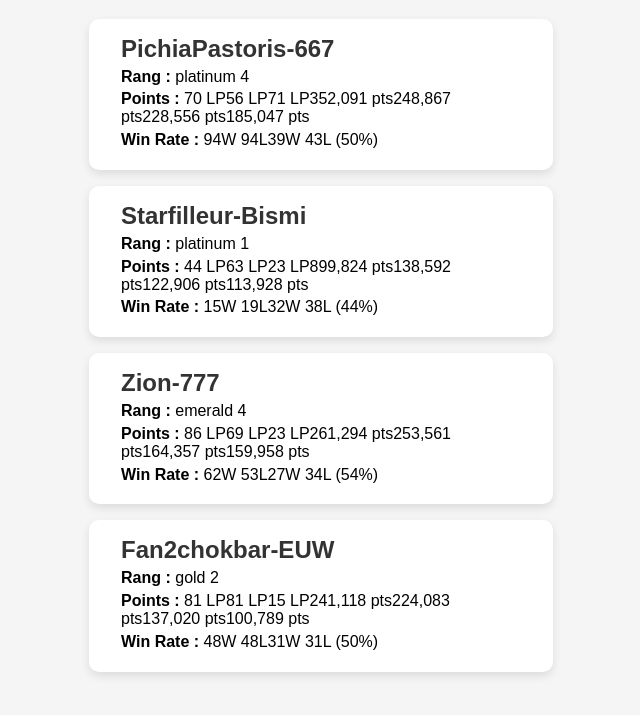
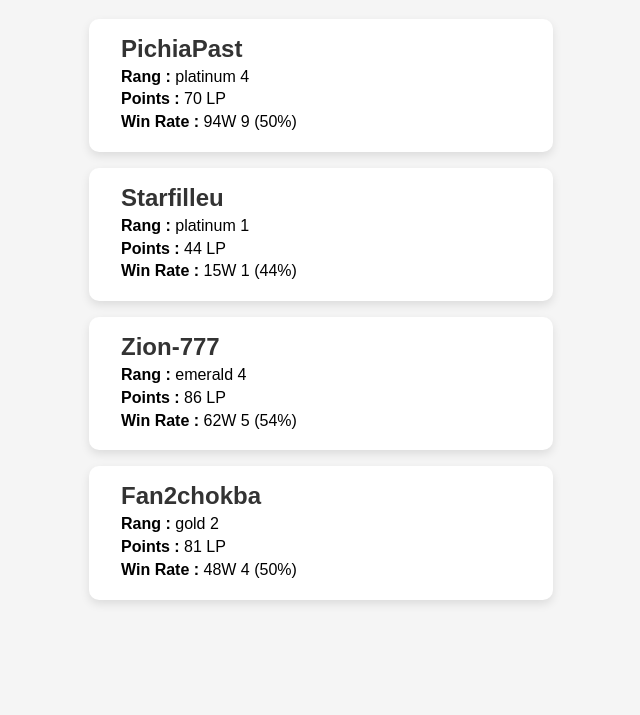
Before and after one commit to RomainTheron22/ScrappingOpgg, a plain HTML site: page index.html in a window 1280 px wide. Shown: the part 101-816 px from the top of the page, without its empty margins (319-959 px from the left). Drawn offline with Linux system fonts and the light colour scheme.

Commit message:
Update index.html

```diff
--- a/index.html
+++ b/index.html
@@ -42,11 +42,18 @@
       data.player_stats.forEach(player => {
         const card = document.createElement('div');
         card.className = 'player-card';
+
+        // Prendre uniquement les premiers caractères de chaque propriété
+        const shortPlayer = player.player.slice(0, 10); // Afficher les 5 premiers caractères du nom
+        const shortRank = player.rank.slice(0, 10); // Afficher les 7 premiers caractères du rang
+        const shortPoints = player.points.slice(0, 5); // Afficher les 5 premiers caractères des points
+        const shortWinRate = player.win_rate.slice(0, 5); // Afficher les 5 premiers caractères du win rate
+
         card.innerHTML = `
-            <h2>${player.player}</h2>
-            <p class="player-stat"><strong>Rang :</strong> ${player.rank}</p>
-            <p class="player-stat"><strong>Points :</strong> ${player.points}</p>
-            <p class="player-stat"><strong>Win Rate :</strong> ${player.win_rate} (${player["win_%"]}%)</p>
+          <h2>${shortPlayer}</h2>
+          <p class="player-stat"><strong>Rang :</strong> ${shortRank}</p>
+          <p class="player-stat"><strong>Points :</strong> ${shortPoints}</p>
+          <p class="player-stat"><strong>Win Rate :</strong> ${shortWinRate} (${player["win_%"]}%)</p>
         `;
         container.appendChild(card);
       });
```
Lines whose indentation alone changed are shown as unchanged.
